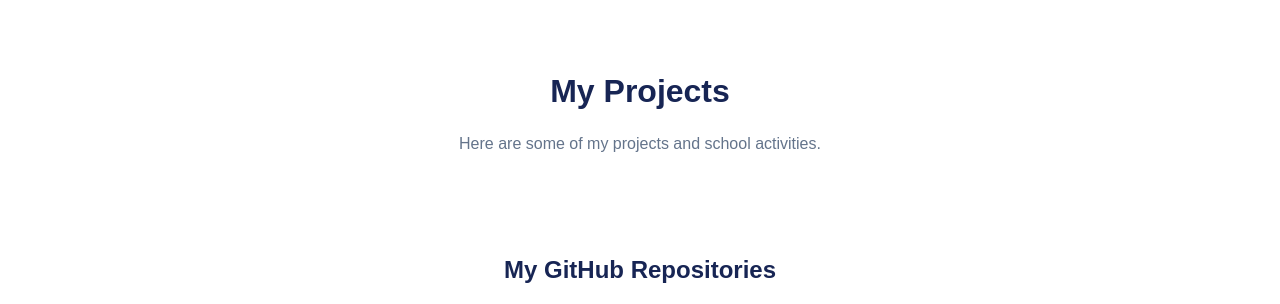
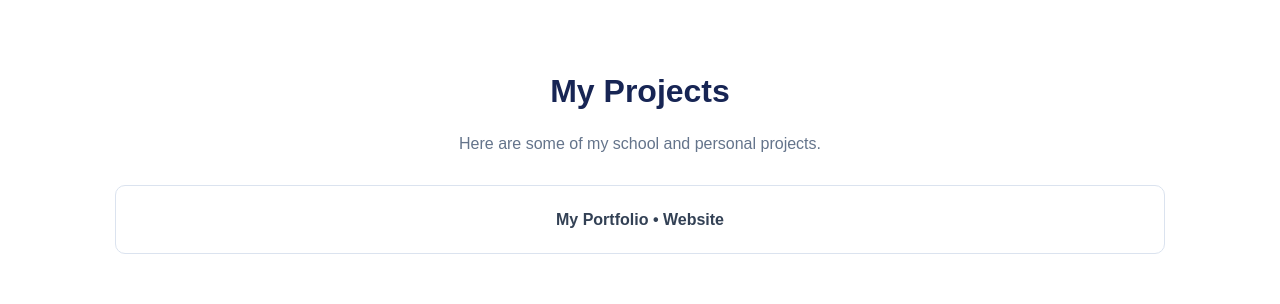
Before and after one commit to freacarimpal/freacarimpal.github.io, a plain HTML site: page index.html in a window 1280 px wide. Shown: the part 1460-1764 px from the top of the page. Drawn offline with Linux system fonts and the light colour scheme; no server answers.

Commit message:
Update index.html

```diff
--- a/index.html
+++ b/index.html
@@ -547,7 +547,8 @@
   <h2 class="section-title">My Projects</h2>
 
   <p class="section-description">
-    Here are some of my projects and school activities.
+   Here are some of my school and personal projects.
+    <div class="skill-card"> My Portfolio • Website</div>
   </p>
 
   <p id="projectsMessage" class="status-message" role="status"></p>
```
